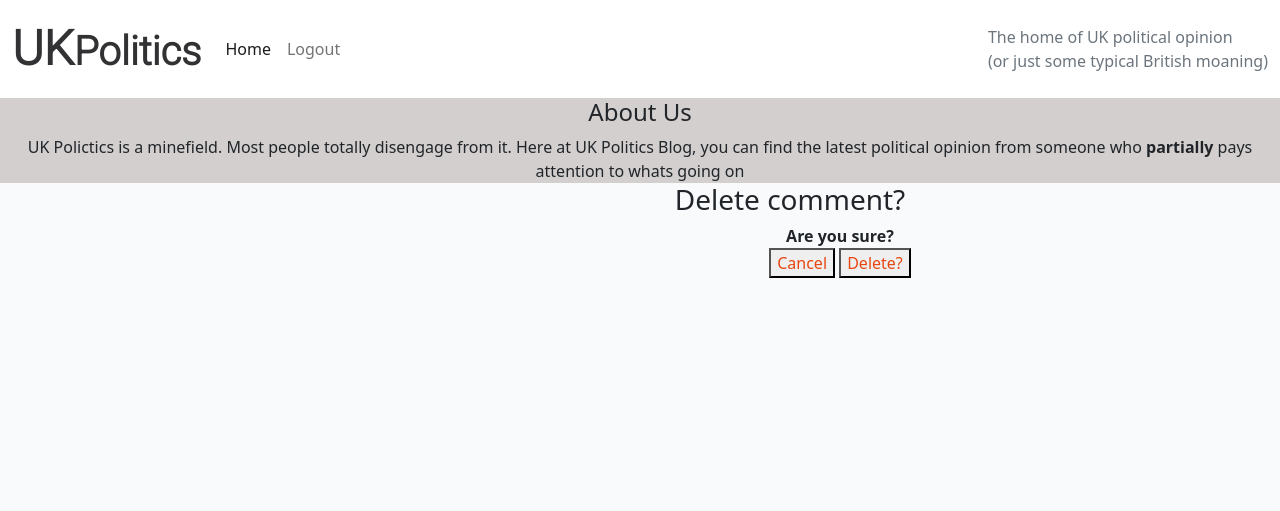
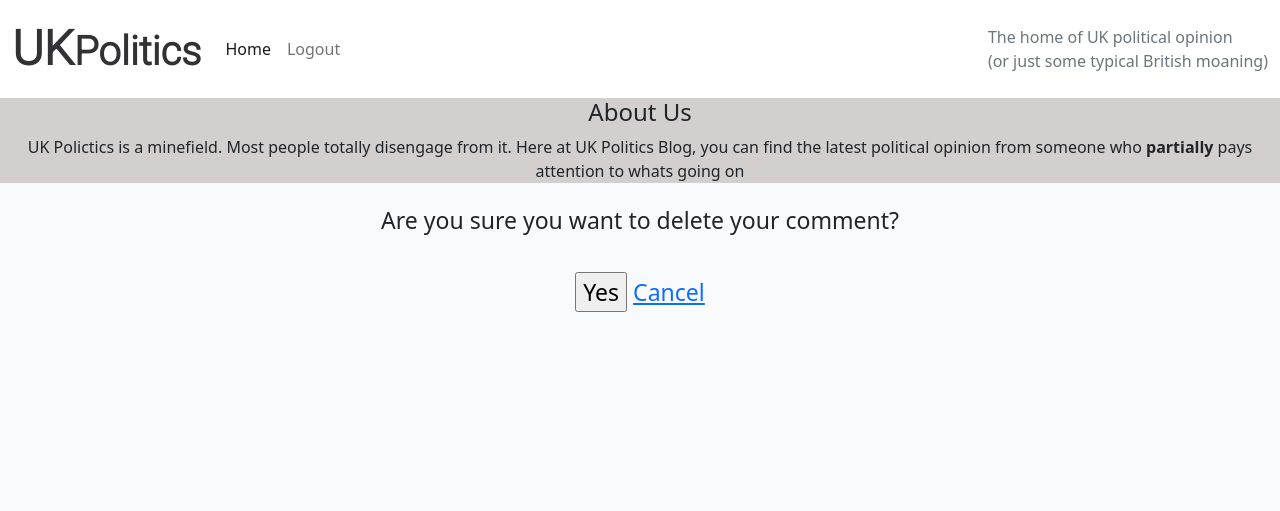
Before and after one commit to Code-Institute-Submissions/Jtune89-JT_Blog_MS4_JanResub, a Django app: template templates/delete_comment.html in a window 1280 px wide. Shown: the top 511 px of the page. Run offline with Django 3.2, Linux system fonts and the light colour scheme; the template is opened without the code that fills it, so the values that code supplies are empty; the visitor is signed in with stand-in values (Sample User, id 1).

Commit message:
css updates to deleting/updating comments pages

```diff
--- a/static/css/style.css
+++ b/static/css/style.css
@@ -148,3 +148,9 @@ body {
     text-align: center;
     padding-left: 100px;
 }
+
+.deleteComment{
+    text-align: center;
+    margin-top: 20px;
+    font-size: larger;
+}
--- a/templates/delete_comment.html
+++ b/templates/delete_comment.html
@@ -3,22 +3,16 @@
 {% block content %}
 {% if user.is_authenticated %}
 
-<div class="deleteForm">
-    <div class="deleteForm">
-        <div>
-            <h3 class="deleteForm"> Delete comment?</h3>
-        </div>
-    </div>
-    <div class="deleteForm">
-        <div class="deleteForm">
-            <form class="deleteForm" method="POST">
-                {% csrf_token %}
-                <strong>Are you sure?</strong><br />
-                <button class="deleteButtons" onclick="history.back()">Cancel</button>
-                <button class="deleteButtons" >Delete?</button>
-            </form>
-        </div>
-    </div>
+<div class="deleteComment">
+    <!-- Create a Form -->
+    <form class="deleteComment" method="POST">
+        <!-- Security token by Django -->
+        {% csrf_token %}
+        Are you sure you want to delete your comment?
+        <br></br>
+        <input type="submit" value="Yes" />
+        <a href="/">Cancel </a>
+    </form>
 </div>
 {% endif %}
 {%endblock%}
--- a/templates/update.html
+++ b/templates/update.html
@@ -17,8 +17,8 @@
             <form class="CommentForm" method="post" style="margin-top: 1.3em;">
                 {{ form | crispy }}
                 {% csrf_token %}
-                <button type="submit" class="btn btn-signup btn-lg">Submit</button>
-                <button onclick="history.back()" type="submit" class="btn btn-signup btn-lg">Cancel</button>
+                <input type="submit" value="Update" href="/" />
+                <a href="/">Cancel </a>
             </form>
             {% endif %}
 
```
